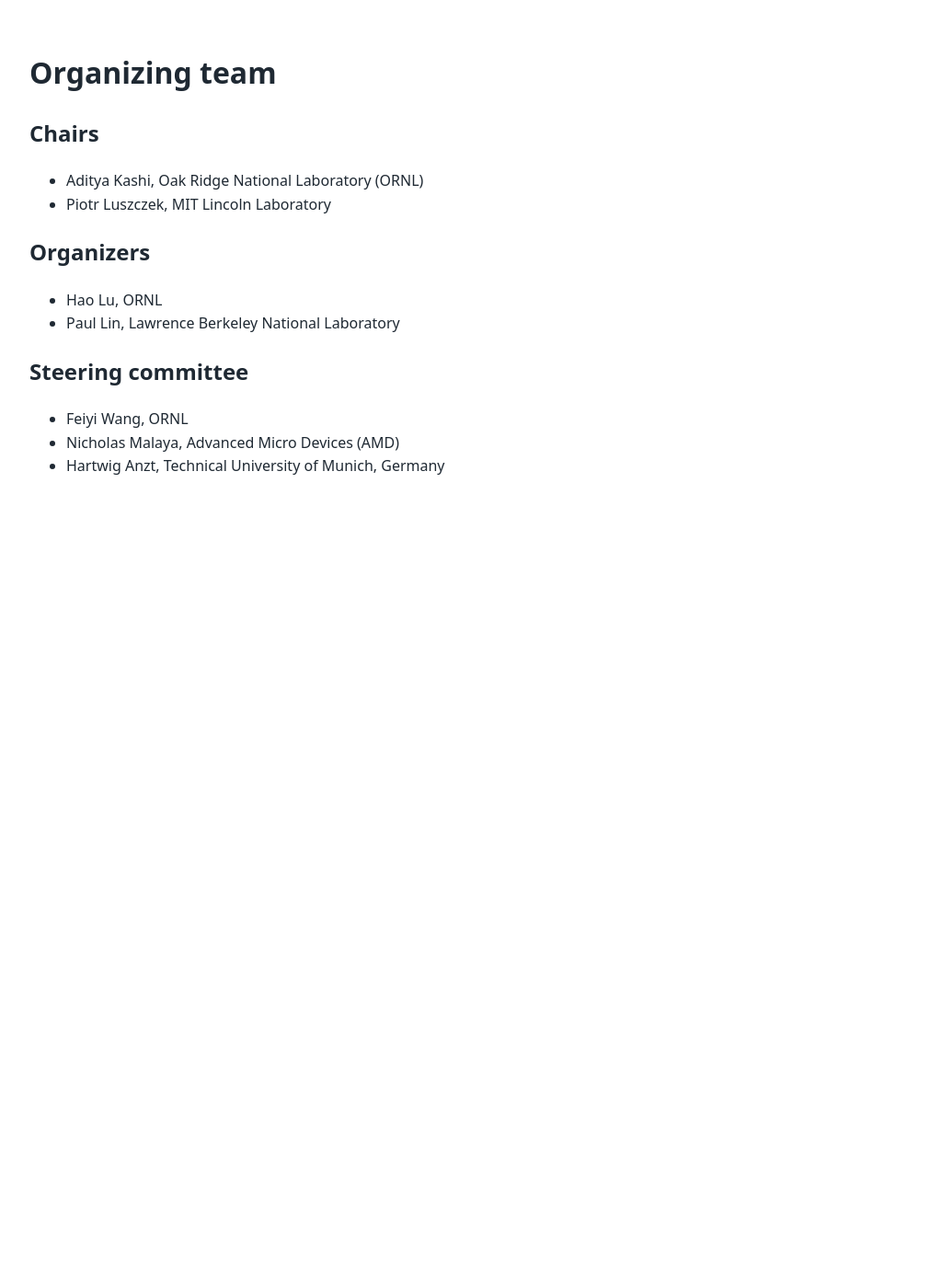
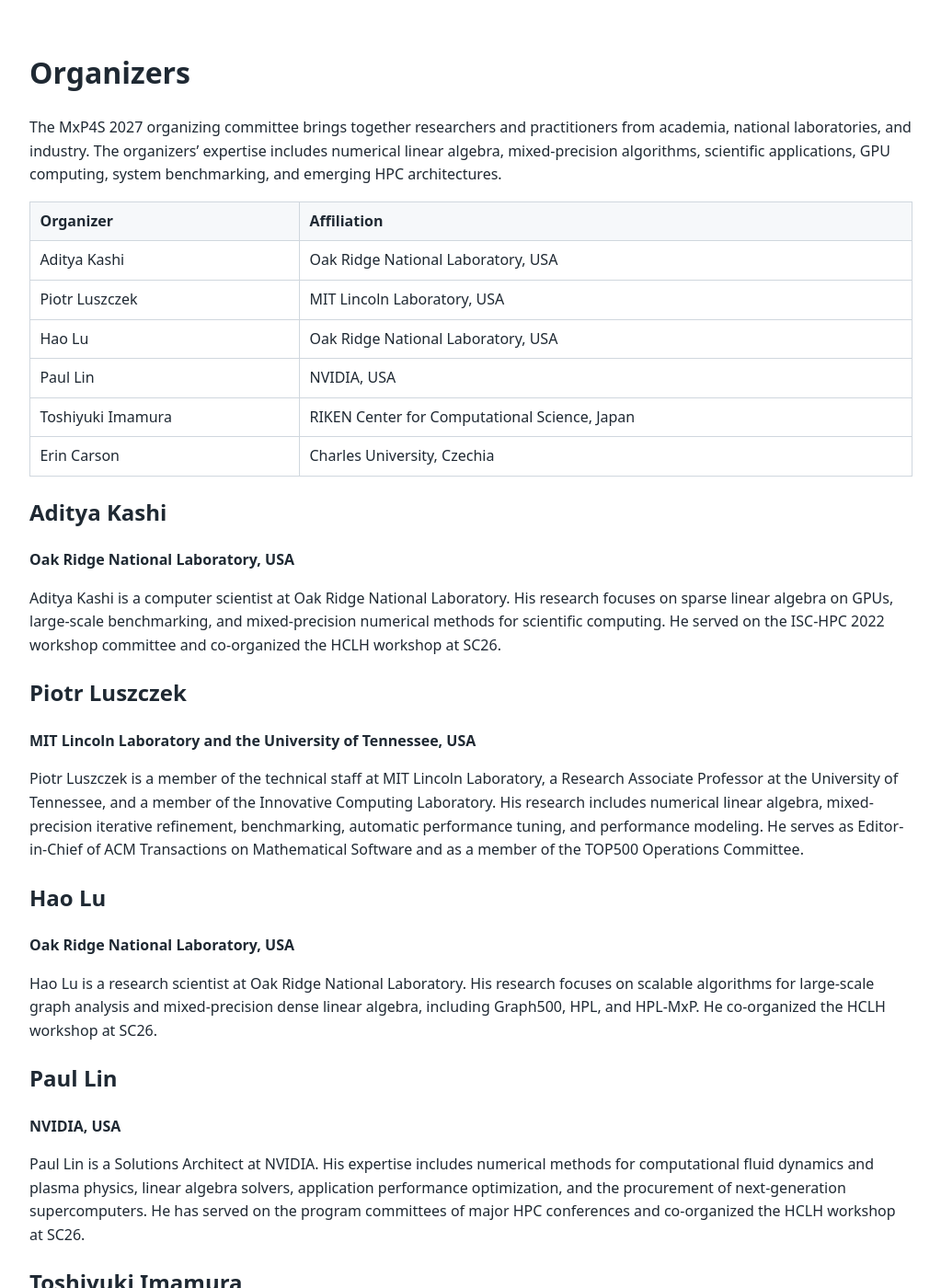
Before and after one commit to MxP4S/mxp4s2027, a Jekyll site: the page built from orgranizers.md, in a window 1280 px wide and 1400 px high. Shown: the whole window at 92% size, without its empty margins (128-1151 px from the left). Built offline with Jekyll 4.4.1, drawn with Linux system fonts in a browser that asks for light colours; some of the changed text lies outside the part shown.

Commit message:
Revise organizers section and update title
Updated the document to reflect the correct title and expanded the organizers section with detailed information about each organizer's affiliation and expertise.

```diff
--- a/orgranizers.md
+++ b/orgranizers.md
@@ -1,22 +1,53 @@
 ---
 layout: default
-title: Organizing Team
+title: Organizers
 ---
 
-# Organizing team
+# Organizers
 
-## Chairs
+The MxP4S 2027 organizing committee brings together researchers and practitioners from academia, national laboratories, and industry. The organizers' expertise includes numerical linear algebra, mixed-precision algorithms, scientific applications, GPU computing, system benchmarking, and emerging HPC architectures.
 
-- Aditya Kashi, Oak Ridge National Laboratory (ORNL)
-- Piotr Luszczek, MIT Lincoln Laboratory
+| Organizer | Affiliation |
+|-----------|-------------|
+| Aditya Kashi | Oak Ridge National Laboratory, USA |
+| Piotr Luszczek | MIT Lincoln Laboratory, USA |
+| Hao Lu | Oak Ridge National Laboratory, USA |
+| Paul Lin | NVIDIA, USA |
+| Toshiyuki Imamura | RIKEN Center for Computational Science, Japan |
+| Erin Carson | Charles University, Czechia |
 
-## Organizers
+## Aditya Kashi
 
-- Hao Lu, ORNL
-- Paul Lin, Lawrence Berkeley National Laboratory
+**Oak Ridge National Laboratory, USA**
 
-## Steering committee
+Aditya Kashi is a computer scientist at Oak Ridge National Laboratory. His research focuses on sparse linear algebra on GPUs, large-scale benchmarking, and mixed-precision numerical methods for scientific computing. He served on the ISC-HPC 2022 workshop committee and co-organized the HCLH workshop at SC26.
 
-- Feiyi Wang, ORNL
-- Nicholas Malaya, Advanced Micro Devices (AMD)
-- Hartwig Anzt, Technical University of Munich, Germany
+## Piotr Luszczek
+
+**MIT Lincoln Laboratory and the University of Tennessee, USA**
+
+Piotr Luszczek is a member of the technical staff at MIT Lincoln Laboratory, a Research Associate Professor at the University of Tennessee, and a member of the Innovative Computing Laboratory. His research includes numerical linear algebra, mixed-precision iterative refinement, benchmarking, automatic performance tuning, and performance modeling. He serves as Editor-in-Chief of ACM Transactions on Mathematical Software and as a member of the TOP500 Operations Committee.
+
+## Hao Lu
+
+**Oak Ridge National Laboratory, USA**
+
+Hao Lu is a research scientist at Oak Ridge National Laboratory. His research focuses on scalable algorithms for large-scale graph analysis and mixed-precision dense linear algebra, including Graph500, HPL, and HPL-MxP. He co-organized the HCLH workshop at SC26.
+
+## Paul Lin
+
+**NVIDIA, USA**
+
+Paul Lin is a Solutions Architect at NVIDIA. His expertise includes numerical methods for computational fluid dynamics and plasma physics, linear algebra solvers, application performance optimization, and the procurement of next-generation supercomputers. He has served on the program committees of major HPC conferences and co-organized the HCLH workshop at SC26.
+
+## Toshiyuki Imamura
+
+**RIKEN Center for Computational Science, Japan**
+
+Toshiyuki Imamura leads the Large-Scale Parallel Numerical Computing Technology Team at RIKEN R-CCS. His research focuses on numerical algorithms and libraries for emerging HPC systems, including FugakuNEXT. His recent work includes high-accuracy GEMM emulation using Ozaki Scheme I and Ozaki Scheme II.
+
+## Erin Carson
+
+**Charles University, Czechia**
+
+Erin Carson is an Associate Professor in the Faculty of Mathematics and Physics at Charles University. Her research focuses on matrix computations, parallel numerical algorithms, and finite-precision behavior on modern heterogeneous hardware. She received the 2025 Wilkinson Prize in Numerical Analysis and Scientific Computing and serves in leadership and editorial roles across several international numerical computing organizations.
```
